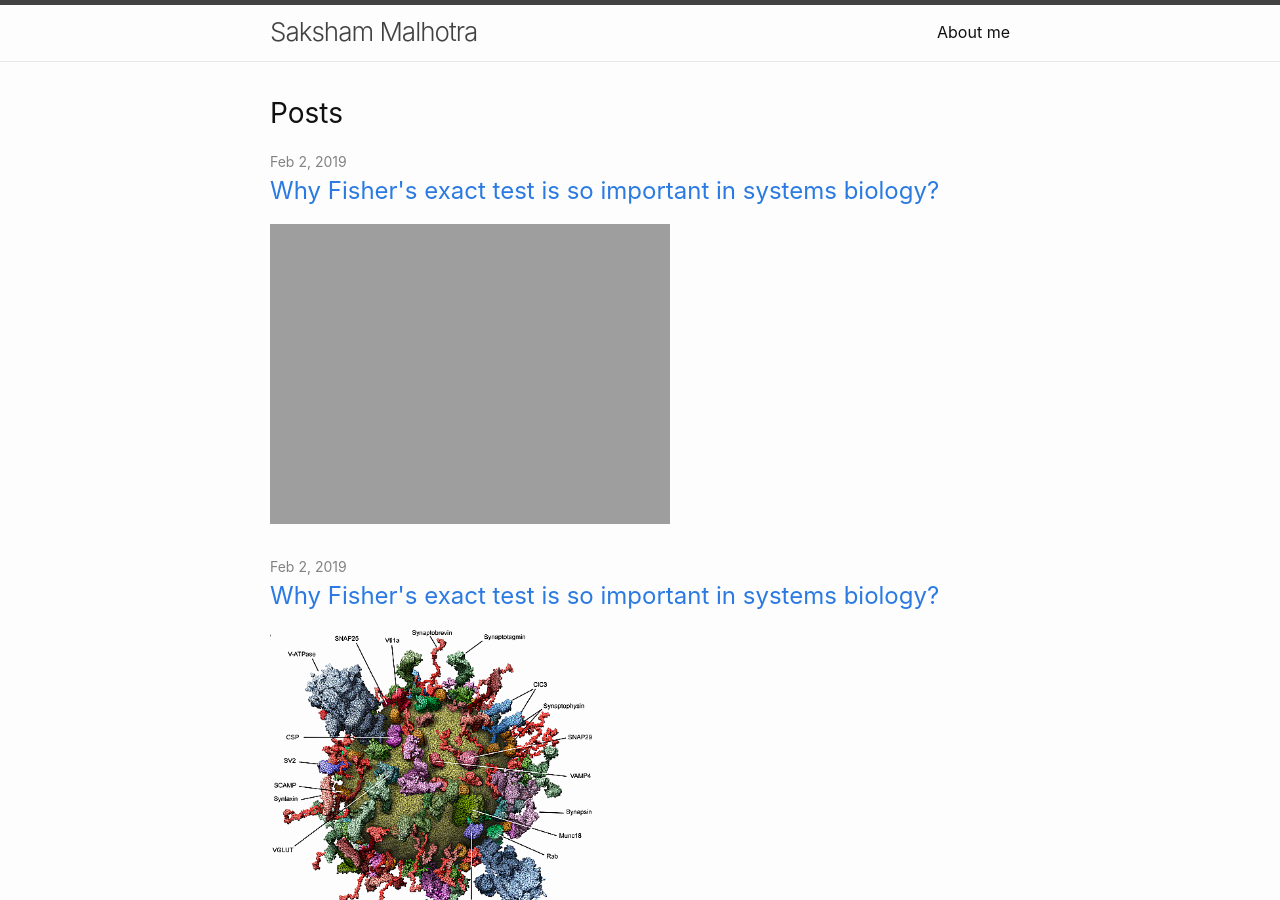
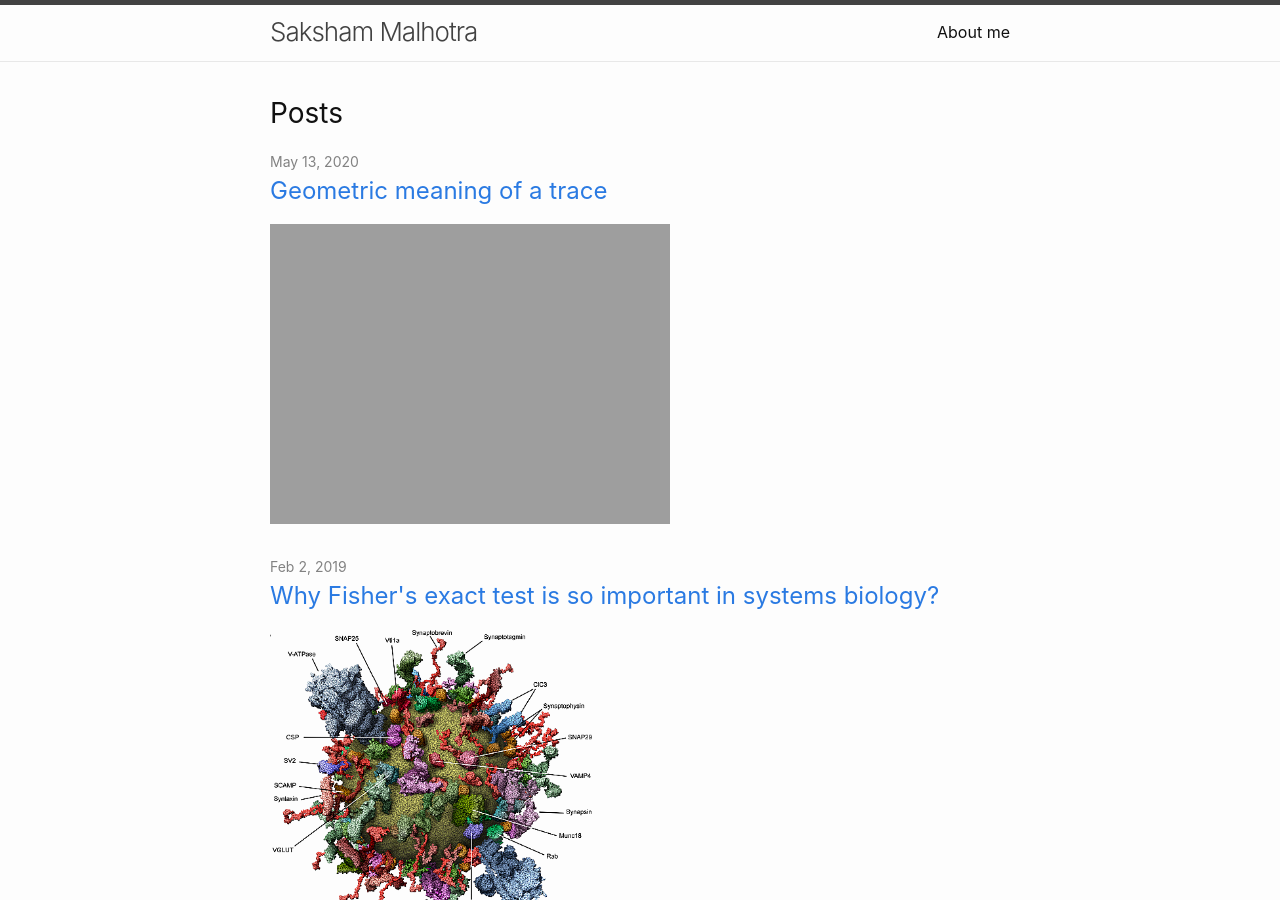
Before and after one commit to saksham219/saksham219.github.io, a Jekyll site: the page built from index.md, in a window 1280 px wide and 900 px high. Built offline with Jekyll 4.4.1, drawn with Linux system fonts in a browser that asks for light colours.

```diff
--- a/_posts/2020-05-13-geometric-meaning-of-a-trace.markdown
+++ b/_posts/2020-05-13-geometric-meaning-of-a-trace.markdown
@@ -1,8 +1,8 @@
 ---
 layout:	post
-title:	"Why Fisher's exact test is so important in systems biology?"
-date:	2019-02-02
-featured-image: https://cdn-images-1.medium.com/max/2000/1*StmC9LQmrufcA2eRWcao5A.png
+title:	"Geometric meaning of a trace"
+date:	2020-05-13
+featured-image: https://cdn-images-1.medium.com/max/2000/1*7HigpZW0KQtNNaAqCUmaCA.png
 ---
 
 # Geometric meaning of a trace
```
